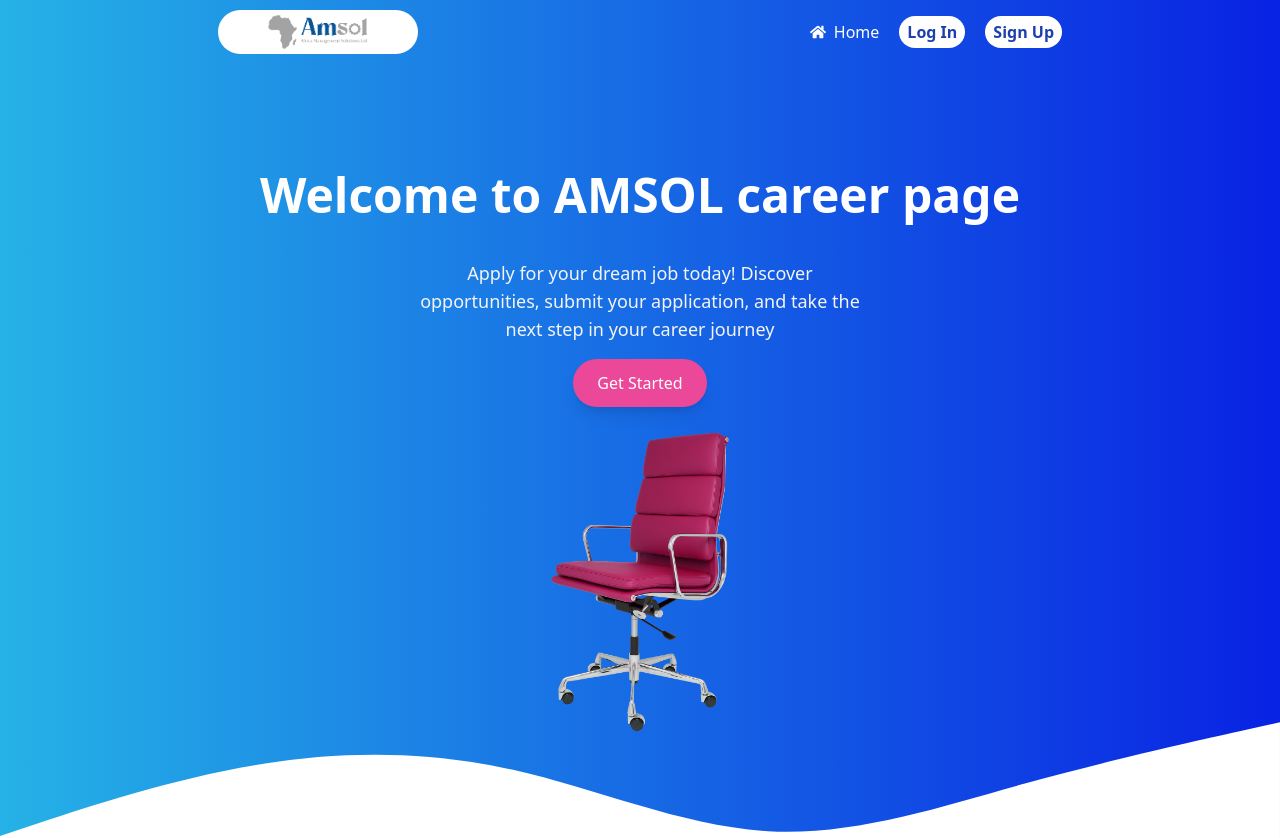
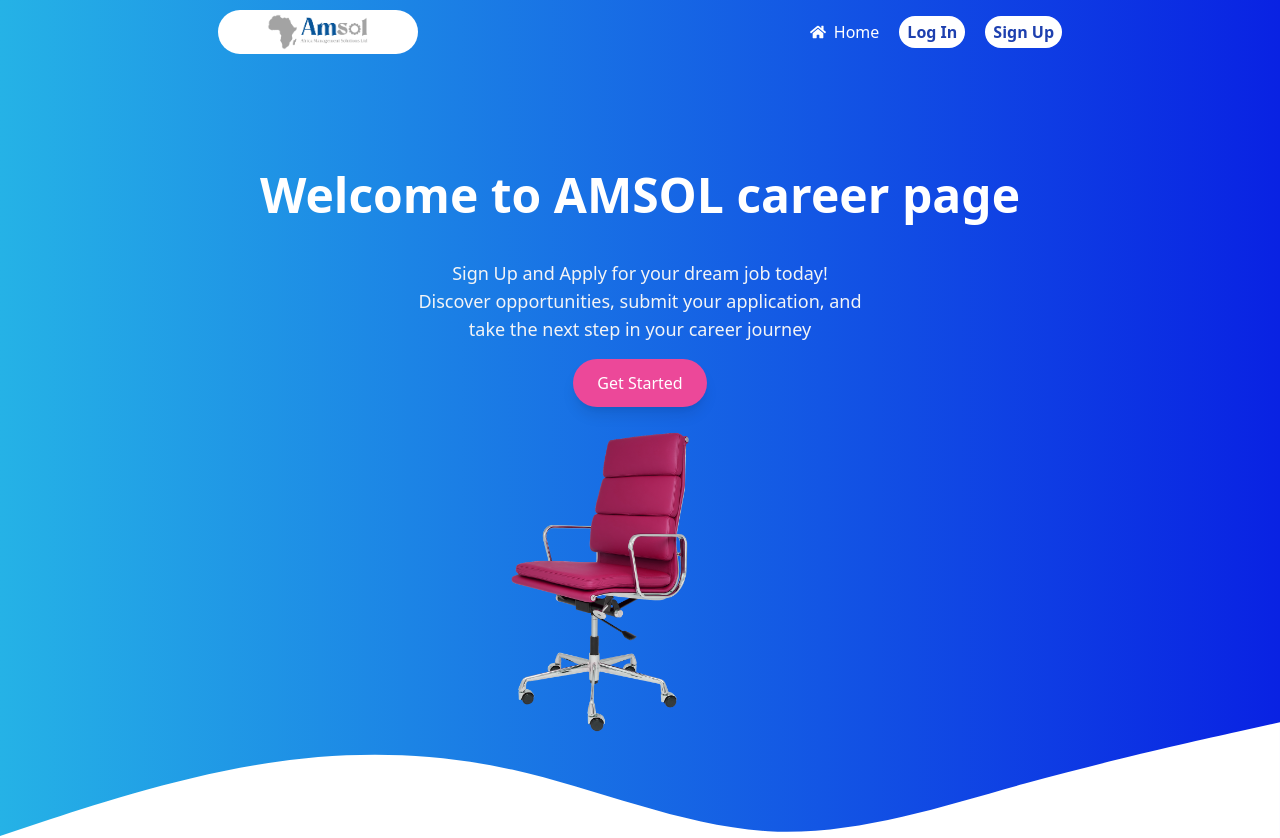
Before and after one commit to Tracy-miranja/AmsolForm, a React (Vite) app: page / in a window 1280 px wide. Shown: the top 838 px of the page. Built offline with nearby package versions, Linux system fonts and the light colour scheme.

Commit message:
Modifed Homepage

```diff
--- a/src/App.jsx
+++ b/src/App.jsx
@@ -3,7 +3,7 @@ import { BrowserRouter as Router, Route, Routes } from 'react-router-dom';
 import SignUpForm from './SignUpForm';
 import Form from './form';
 import Home from './Home';
-
+import LandingPage from './LandingPage';
 
 const App = () => {
   return (
@@ -11,7 +11,8 @@ const App = () => {
 
     <Router>
       <Routes>
-        <Route path="/" element={<SignUpForm />} />
+      <Route path="/" element={<LandingPage />} />
+        <Route path="/signupform" element={<SignUpForm />} />
         <Route path="/form" element={<Form />} />
         <Route path="/Home" element={<Home />} />
       </Routes>
--- /dev/null
+++ b/src/LandingPage.jsx
@@ -0,0 +1,38 @@
+import chair from "./assets/hiring.png"
+import Navbar from "./navbar";
+
+const LandingPage=()=>{
+    return(
+        <div>
+            <Navbar />
+    <div className="h-[100vh] bg-gradient-to-r from-[#25b2e6] to-[#0922e3] flex flex-col items-center justify-center relative overflow-hidden">
+{/* Welcome Section */}
+<div className="text-center flex flex-col items-center justify-center space-y-4 z-10">
+  <h1 className="text-5xl font-bold text-white mb-6">Welcome to AMSOL career page</h1>
+  <p className="text-lg text-gray-100 max-w-md mb-6">Sign Up and Apply for your dream job today! Discover opportunities, submit your application, and take the next step in your career journey</p>
+  <button className="bg-pink-500 text-white px-6 py-3 rounded-full hover:bg-pink-600 transition shadow-lg">
+    Get Started
+  </button>
+</div>
+
+{/* Decorative White Circle and Image */}
+<div className="flex justify-center items-center space-x-8  z-10">
+
+  <div>
+    <img src={chair} alt="Decorative chair" className="h-[350px] object-cover -ml-10" />
+  </div>
+</div>
+
+{/* Mountain-like Shape */}
+<div className="absolute inset-x-0 bottom-0">
+  <svg viewBox="0 0 1440 320" className="w-full h-full">
+    <path fill="#fff" fillOpacity="1" d="M0,288L48,272C96,256,192,224,288,208C384,192,480,192,576,213.3C672,235,768,277,864,282.7C960,288,1056,256,1152,229.3C1248,203,1344,181,1392,170.7L1440,160L1440,320L0,320Z"></path>
+  </svg>
+</div>
+</div>
+</div>
+    )
+
+}
+
+export default LandingPage;
--- a/src/signupform.jsx
+++ b/src/signupform.jsx
@@ -48,31 +48,6 @@ const SignUpForm = () => {
   return (
     <div>
       <Navbar className="w-[100%]"/>
-      <div className="h-[100vh] bg-gradient-to-r from-[#25b2e6] to-[#0922e3] flex flex-col items-center justify-center relative overflow-hidden">
-  {/* Welcome Section */}
-  <div className="text-center flex flex-col items-center justify-center space-y-4 z-10">
-    <h1 className="text-5xl font-bold text-white mb-6">Welcome to AMSOL career page</h1>
-    <p className="text-lg text-gray-100 max-w-md mb-6">Apply for your dream job today! Discover opportunities, submit your application, and take the next step in your career journey</p>
-    <button className="bg-pink-500 text-white px-6 py-3 rounded-full hover:bg-pink-600 transition shadow-lg">
-      Get Started
-    </button>
-  </div>
-
-  {/* Decorative White Circle and Image */}
-  <div className="flex justify-center items-center space-x-8  z-10">
-
-    <div>
-      <img src={chair} alt="Decorative chair" className="h-[350px] object-cover" />
-    </div>
-  </div>
-
-  {/* Mountain-like Shape */}
-  <div className="absolute inset-x-0 bottom-0">
-    <svg viewBox="0 0 1440 320" className="w-full h-full">
-      <path fill="#fff" fillOpacity="1" d="M0,288L48,272C96,256,192,224,288,208C384,192,480,192,576,213.3C672,235,768,277,864,282.7C960,288,1056,256,1152,229.3C1248,203,1344,181,1392,170.7L1440,160L1440,320L0,320Z"></path>
-    </svg>
-  </div>
-  </div>
 
     <div className="flex justify-center items-center h-screen bg-black">
       <div className="flex flex-col bg-gray-800 w-[350px] p-6 rounded-lg shadow-lg text-center">
```
